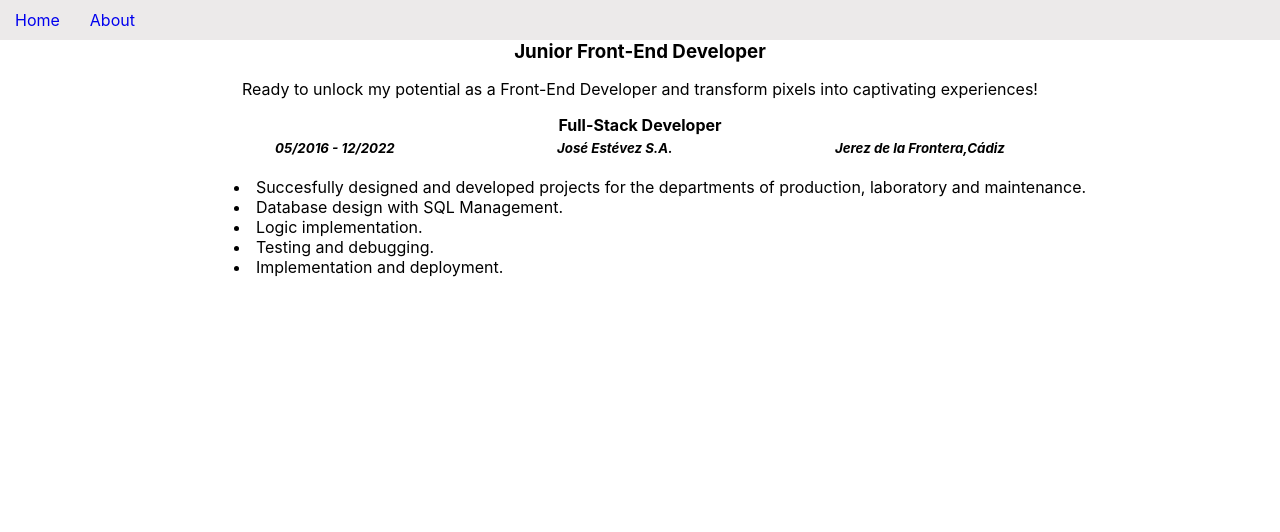
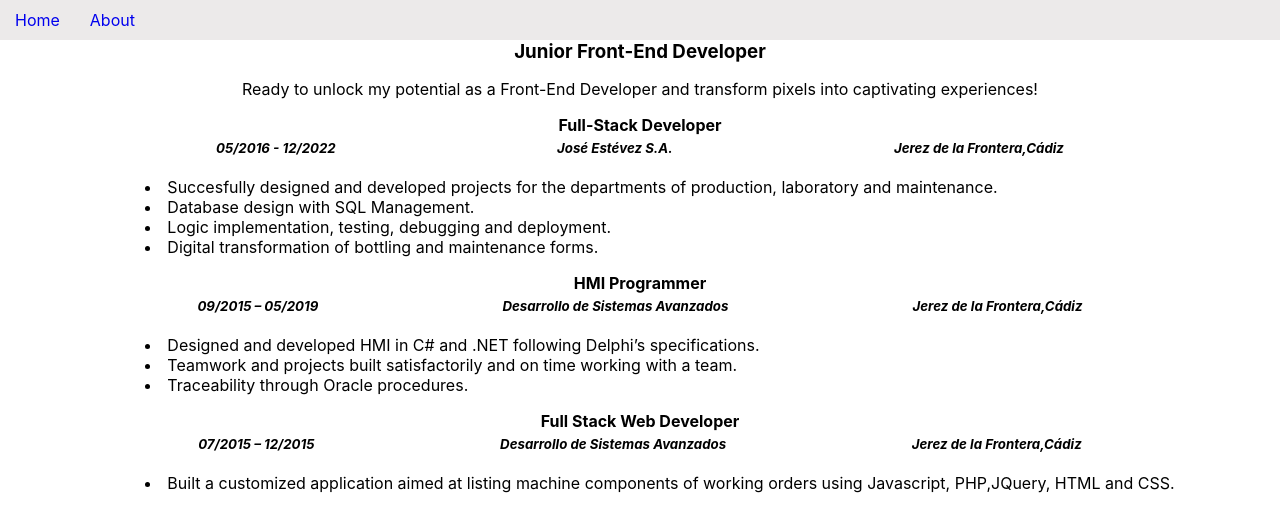
Before and after one commit to fagarmartin/my-web, a React (Vite) app: page / in a window 1280 px wide. Shown: the top 532 px of the page. Built offline with nearby package versions, Linux system fonts and the light colour scheme.

Commit message:
new sectionelement component

```diff
--- a/index.html
+++ b/index.html
@@ -4,7 +4,7 @@
     <meta charset="UTF-8" />
     <link rel="icon" type="image/svg+xml" href="/vite.svg" />
     <meta name="viewport" content="width=device-width, initial-scale=1.0" />
-    <title>Vite + React</title>
+    <title>Fatima Garcia Martin</title>
   </head>
   <body>
     <div id="root"></div>
--- a/src/components/SectionCard.jsx
+++ b/src/components/SectionCard.jsx
@@ -1,4 +1,6 @@
-function SectionCard({ id,title, company, date, city,achievements}) {
+function SectionCard({ title, company, date, city,achievements}) {
+  // hacer que al poner el raton encima salgan las habilidades usadas para cada trabajo
+
   return (
     <section>
       <h4>{title}</h4>
--- /dev/null
+++ b/src/data/education.jsx
@@ -0,0 +1,5 @@
+[
+    {title: "Full-Stack Web Developer",center:"Ironhack" , date:"04/2023 - 06-2023", achievements:["Succesfully worked using MVC pattern and integrated 3rd party services using APIs.","Designed and built robust full-stack web applications."] }
+    ,
+    {title: "Multiplatform Applications Development",center:"I.E.S. Almunia" , date:"07/2015 – 12/2015", achievements:["Learned  JavaScript, .NET, C# and Java..","Learned how to design SQL databases and implement them in the applications"] }
+]
--- a/src/data/workexperience.json
+++ b/src/data/workexperience.json
@@ -1,8 +1,39 @@
 [
-{
-  "id":"1abc","title":"Full-Stack Developer","company":"José Estévez S.A.","date":"05/2016 - 12/2022","city":"Jerez de la Frontera,Cádiz","achievements":["Succesfully designed and developed projects for the departments of production, laboratory and  maintenance.","Database design with SQL Management.","Logic implementation.","Testing and debugging.","Implementation and deployment."]
-}
-
-
-
+  {
+    "id": "1abc",
+    "title": "Full-Stack Developer",
+    "company": "José Estévez S.A.",
+    "date": "05/2016 - 12/2022",
+    "city": "Jerez de la Frontera,Cádiz",
+    "achievements": [
+      "Succesfully designed and developed projects for the departments of production, laboratory and  maintenance.",
+      "Database design with SQL Management.",
+      "Logic implementation, testing, debugging and deployment.",
+      "Digital transformation of bottling and maintenance forms."
+    ]
+  },
+  {
+    "id": "2abc",
+    "title": "HMI Programmer",
+    "mode": "Freelance",
+    "company": "Desarrollo de Sistemas Avanzados",
+    "date": "09/2015 – 05/2019",
+    "city": "Jerez de la Frontera,Cádiz",
+    "achievements": [
+      "Designed and developed HMI in C# and .NET following Delphi’s specifications.",
+      "Teamwork and projects built satisfactorily and on time working with a team.",
+      "Traceability through Oracle procedures."
+    ]
+  },
+  {
+    "id": "3abc",
+    "title": "Full Stack Web Developer",
+    "mode": "Freelance",
+    "company": "Desarrollo de Sistemas Avanzados",
+    "date": "07/2015 – 12/2015",
+    "city": "Jerez de la Frontera,Cádiz",
+    "achievements": [
+      "Built a customized application aimed at listing machine components of working orders using Javascript, PHP,JQuery, HTML and CSS."
+    ]
+  }
 ]
```
Also changed, not shown: src/components/SectionElement.jsx (added, +9 -0 lines), .eslintrc.cjs.
